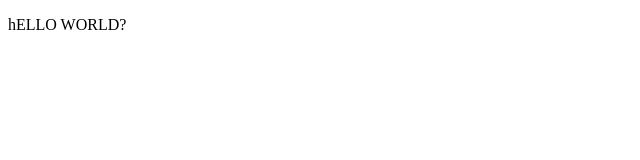
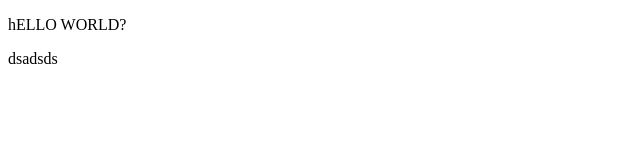
Before and after one commit to omirzhan001/javascript1, a plain HTML site: page index.html in a window 1280 px wide. Shown: the full height of the page, 0-640 px from the left. Drawn offline with Linux system fonts and the light colour scheme.

Commit message:
1версия

```diff
--- a/index.html
+++ b/index.html
@@ -8,7 +8,7 @@
 <body>
         <P>hELLO WORLD?</P>
 
-
+dsadsds
 
 <script src="js/script.js"></script>
 </body>
```
